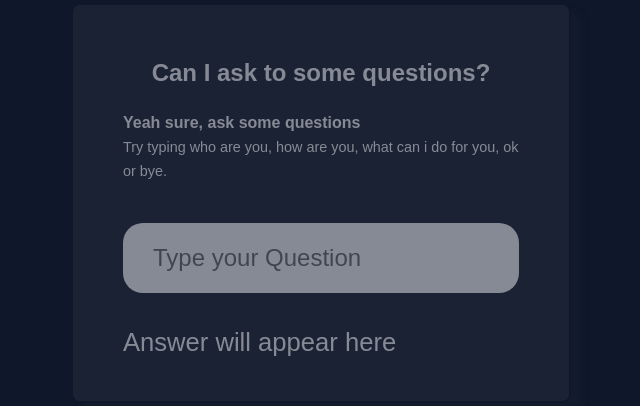
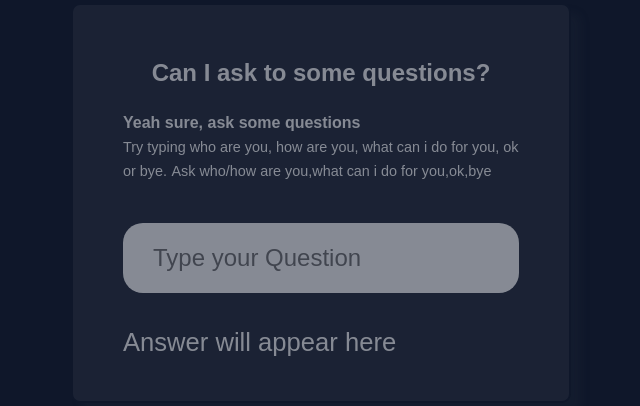
Before and after one commit to nexcodes-projects/Chatbot, a plain HTML site: page index.htm in a window 1280 px wide. Shown: the part 177-583 px from the top of the page, without its empty margins (319-959 px from the left). Drawn offline with Linux system fonts and the light colour scheme.

Commit message:
Update index.htm

```diff
--- a/index.htm
+++ b/index.htm
@@ -14,6 +14,7 @@
         <h1>Can I ask to some questions?</h1>
         <h2>Yeah sure, ask some questions</h2>
         <span>Try typing who are you, how are you, what can i do for you, ok or bye.</span>
+        <span>Ask who/how are you,what can i do for you,ok,bye</span>
         <div class="input">
             <input type="text" id="userBox" onkeydown="if(event.keyCode == 13){ talk()}" placeholder="Type your Question" />
         </div>
```
